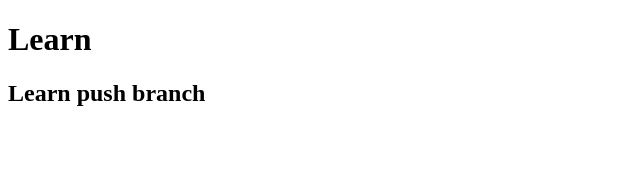
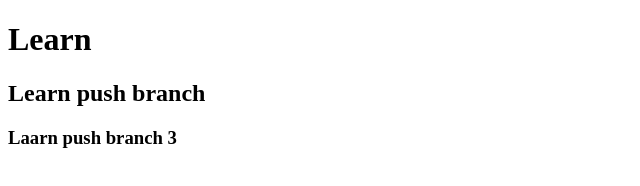
Before and after one commit to id-Andy/Andy-repository, a plain HTML site: page header.html in a window 1280 px wide. Shown: the whole page, without its empty margins (0-640 px from the left). Drawn offline with Linux system fonts and the light colour scheme.

Commit message:
add element h3 on header.html

```diff
--- a/header.html
+++ b/header.html
@@ -7,5 +7,6 @@
 <body>
   <h1>Learn</h1>
   <h2>Learn push branch</h2>
+  <h3>Laarn push branch 3</h3>
 </body>
 </html>
```
